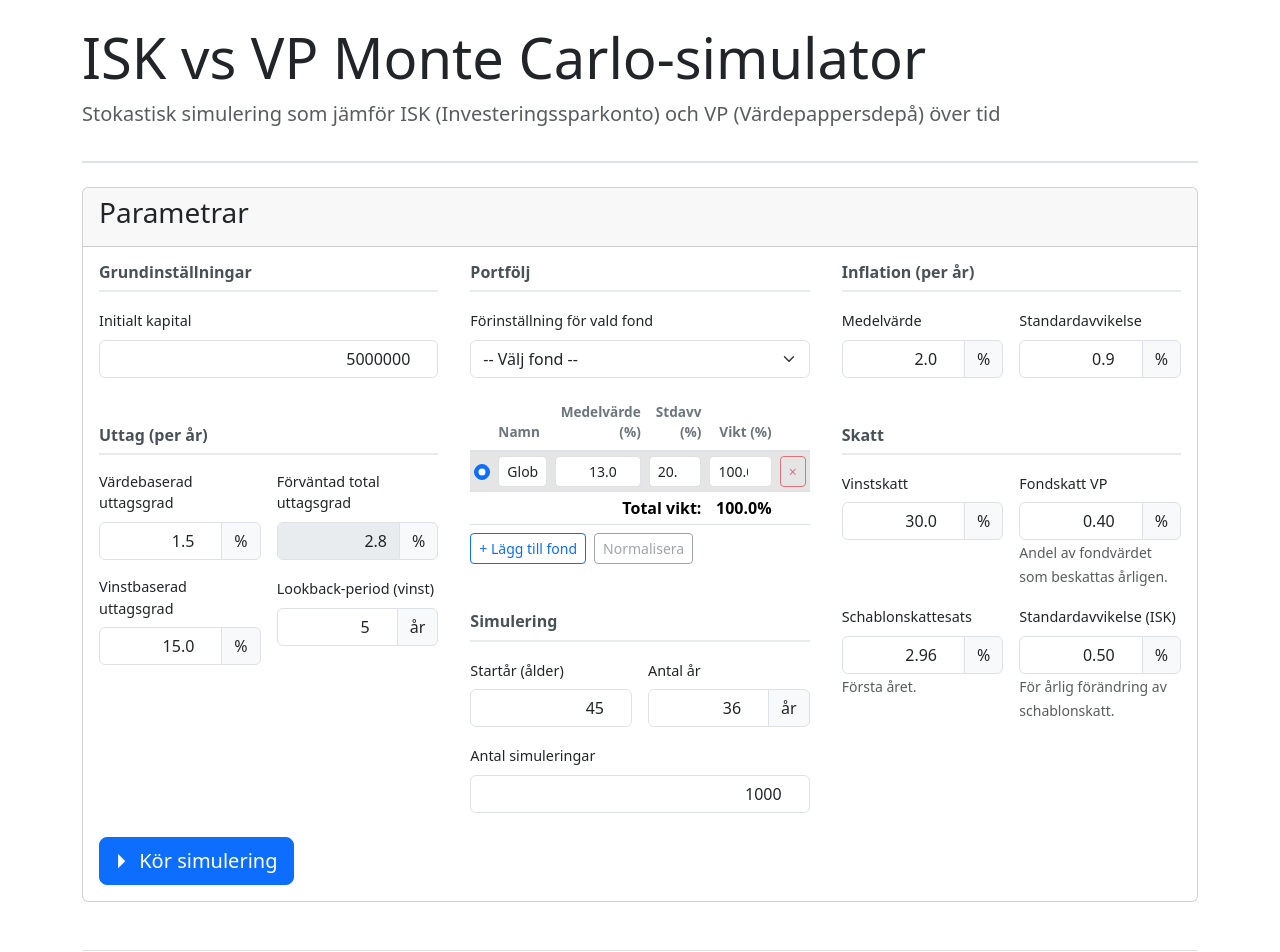
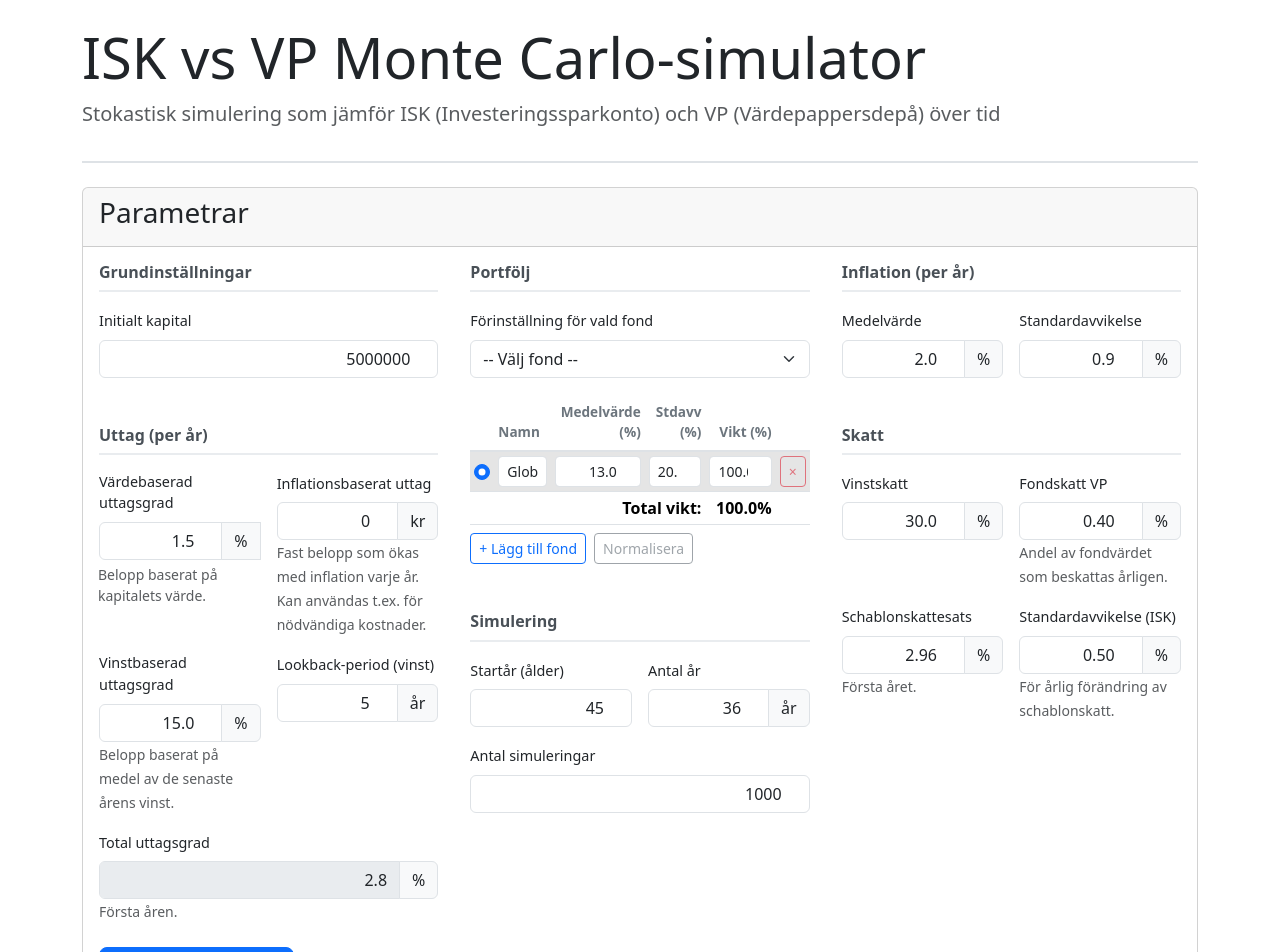
Before and after one commit to tommie/iskvsvp, a Vue app: page / in a window 1280 px wide. Shown: the top 952 px of the page. Built offline with nearby package versions, Linux system fonts and the light colour scheme.

Commit message:
Adds inflation based withdrawal.

```diff
--- a/src/components/InputParameters.vue
+++ b/src/components/InputParameters.vue
@@ -11,6 +11,7 @@ const {
   balanceWithdrawalRate,
   profitWithdrawalRate,
   profitLookbackYears,
+  inflationBasedWithdrawal,
   iskTaxRate,
   iskTaxRateStdDev,
   inflationRate,
@@ -233,7 +234,9 @@ const expectedTotalWithdrawalRate = computed(() => {
   const growthFactor = Math.pow(1 + netGrowth, n)
   const profitComponent = (p * (growthFactor - 1)) / (n * growthFactor)
 
-  return balanceComponent + profitComponent
+  const inflationComponent = inflationBasedWithdrawal.value / initialCapital.value
+
+  return balanceComponent + profitComponent + inflationComponent
 })
 </script>
 
@@ -277,20 +280,27 @@ const expectedTotalWithdrawalRate = computed(() => {
                     :disabled="isRunning"
                   />
                   <span class="input-group-text">%</span>
+                  <small class="form-text text-muted">
+                    Belopp baserat på kapitalets värde.
+                  </small>
                 </div>
               </div>
               <div class="col-12 col-md-6">
-                <label class="form-label">Förväntad total uttagsgrad</label>
+                <label class="form-label">Inflationsbaserat uttag</label>
                 <div class="input-group">
                   <input
-                    type="text"
+                    type="number"
+                    step="1000"
                     class="form-control text-end"
-                    :value="(expectedTotalWithdrawalRate * 100).toFixed(1)"
-                    readonly
-                    disabled
+                    v-model.number="inflationBasedWithdrawal"
+                    :disabled="isRunning"
                   />
-                  <span class="input-group-text">%</span>
+                  <span class="input-group-text">kr</span>
                 </div>
+                <small class="form-text text-muted">
+                  Fast belopp som ökas med inflation varje år.
+                  Kan användas t.ex. för nödvändiga kostnader.
+                </small>
               </div>
               <div class="col-12 col-md-6">
                 <label class="form-label">Vinstbaserad uttagsgrad</label>
@@ -305,6 +315,9 @@ const expectedTotalWithdrawalRate = computed(() => {
                   />
                   <span class="input-group-text">%</span>
                 </div>
+                <small class="form-text text-muted">
+                  Belopp baserat på medel av de senaste årens vinst.
+                </small>
               </div>
               <div class="col-12 col-md-6">
                 <label class="form-label">Lookback-period (vinst)</label>
@@ -319,6 +332,22 @@ const expectedTotalWithdrawalRate = computed(() => {
                   />
                   <span class="input-group-text">år</span>
                 </div>
+              </div>
+              <div class="col-12">
+                <label class="form-label">Total uttagsgrad</label>
+                <div class="input-group">
+                  <input
+                    type="text"
+                    class="form-control text-end"
+                    :value="(expectedTotalWithdrawalRate * 100).toFixed(1)"
+                    readonly
+                    disabled
+                  />
+                  <span class="input-group-text">%</span>
+                </div>
+                <small class="form-text text-muted">
+                  Första åren.
+                </small>
               </div>
             </div>
           </div>
--- a/src/simulation.ts
+++ b/src/simulation.ts
@@ -204,7 +204,10 @@ export function runSingleSimulation(params: InputParameters): SimulationResult {
         }
       }
 
-      const withdrawn = balanceWithdrawal + profitWithdrawal
+      // Calculate inflation-based withdrawal
+      const inflationWithdrawal = scenario.inflationBasedWithdrawal * cumulativeInflation
+
+      const withdrawn = balanceWithdrawal + profitWithdrawal + inflationWithdrawal
       const withdrawalRate = state.amount > 0 ? withdrawn / state.amount : 0
 
       // Step 3: Execute withdrawals (tax efficiently by withdrawing from overweight assets first)
--- a/src/stores/calculator.ts
+++ b/src/stores/calculator.ts
@@ -34,6 +34,7 @@ export const useCalculatorStore = defineStore('calculator', () => {
   const balanceWithdrawalRate = ref(0.015)
   const profitWithdrawalRate = ref(0.15)
   const profitLookbackYears = ref(5)
+  const inflationBasedWithdrawal = ref(0)
   const iskTaxRate = ref(0.0296)
   const iskTaxRateStdDev = ref(0.005)
   const inflationRate = ref(0.02)
@@ -70,6 +71,7 @@ export const useCalculatorStore = defineStore('calculator', () => {
         balanceWithdrawalRate: balanceWithdrawalRate.value,
         profitWithdrawalRate: profitWithdrawalRate.value,
         profitLookbackYears: profitLookbackYears.value,
+        inflationBasedWithdrawal: inflationBasedWithdrawal.value,
         capitalGainsTax: capitalGainsTax.value,
         iskTaxRate: iskTaxRate.value,
         iskTaxRateStdDev: iskTaxRateStdDev.value,
@@ -80,6 +82,7 @@ export const useCalculatorStore = defineStore('calculator', () => {
         balanceWithdrawalRate: balanceWithdrawalRate.value,
         profitWithdrawalRate: profitWithdrawalRate.value,
         profitLookbackYears: profitLookbackYears.value,
+        inflationBasedWithdrawal: inflationBasedWithdrawal.value,
         capitalGainsTax: capitalGainsTax.value,
         isISK: false,
       },
@@ -336,6 +339,7 @@ export const useCalculatorStore = defineStore('calculator', () => {
     balanceWithdrawalRate.value = firstScenario.balanceWithdrawalRate
     profitWithdrawalRate.value = firstScenario.profitWithdrawalRate
     profitLookbackYears.value = firstScenario.profitLookbackYears
+    inflationBasedWithdrawal.value = firstScenario.inflationBasedWithdrawal
     capitalGainsTax.value = firstScenario.capitalGainsTax
 
     const iskScenario = params.scenarios.find((s) => s.isISK)!
@@ -381,6 +385,7 @@ export const useCalculatorStore = defineStore('calculator', () => {
                 balanceWithdrawalRate.value = firstScenario.balanceWithdrawalRate
                 profitWithdrawalRate.value = firstScenario.profitWithdrawalRate
                 profitLookbackYears.value = firstScenario.profitLookbackYears
+                inflationBasedWithdrawal.value = firstScenario.inflationBasedWithdrawal
                 capitalGainsTax.value = firstScenario.capitalGainsTax
               }
 
@@ -421,6 +426,7 @@ export const useCalculatorStore = defineStore('calculator', () => {
     balanceWithdrawalRate,
     profitWithdrawalRate,
     profitLookbackYears,
+    inflationBasedWithdrawal,
     iskTaxRate,
     iskTaxRateStdDev,
     inflationRate,
--- a/src/types.ts
+++ b/src/types.ts
@@ -18,6 +18,7 @@ export interface ScenarioConfig {
   balanceWithdrawalRate: number
   profitWithdrawalRate: number
   profitLookbackYears: number
+  inflationBasedWithdrawal: number // Fixed withdrawal amount adjusted by inflation each year
   capitalGainsTax: number // Capital gains tax rate (used by both ISK and VP)
   iskTaxRate?: number // ISK basis rate (only for ISK scenarios)
   iskTaxRateStdDev?: number // ISK basis rate volatility (only for ISK scenarios)
--- a/src/utils/url-params.ts
+++ b/src/utils/url-params.ts
@@ -147,6 +147,7 @@ export function encodeParamsToUrl(
     query.bwr = firstScenario.balanceWithdrawalRate.toString()
     query.pwr = firstScenario.profitWithdrawalRate.toString()
     query.ply = firstScenario.profitLookbackYears.toString()
+    query.ibw = firstScenario.inflationBasedWithdrawal.toString()
     query.cgt = firstScenario.capitalGainsTax.toString()
   }
 
@@ -266,6 +267,7 @@ export function decodeParamsFromUrl(query: LocationQuery): Partial<InputParamete
   const bwr = parseNum('bwr')
   const pwr = parseNum('pwr')
   const ply = parseNum('ply')
+  const ibw = parseNum('ibw')
   const cgt = parseNum('cgt')
   const itr = parseNum('itr')
   const its = parseNum('its')
@@ -278,6 +280,7 @@ export function decodeParamsFromUrl(query: LocationQuery): Partial<InputParamete
         balanceWithdrawalRate: bwr ?? 0.015,
         profitWithdrawalRate: pwr ?? 0.15,
         profitLookbackYears: ply ?? 5,
+        inflationBasedWithdrawal: ibw ?? 0,
         capitalGainsTax: cgt ?? 0.3,
         iskTaxRate: itr ?? 0.0296,
         iskTaxRateStdDev: its ?? 0.005,
@@ -288,6 +291,7 @@ export function decodeParamsFromUrl(query: LocationQuery): Partial<InputParamete
         balanceWithdrawalRate: bwr ?? 0.015,
         profitWithdrawalRate: pwr ?? 0.15,
         profitLookbackYears: ply ?? 5,
+        inflationBasedWithdrawal: ibw ?? 0,
         capitalGainsTax: cgt ?? 0.3,
         isISK: false,
       },
```
